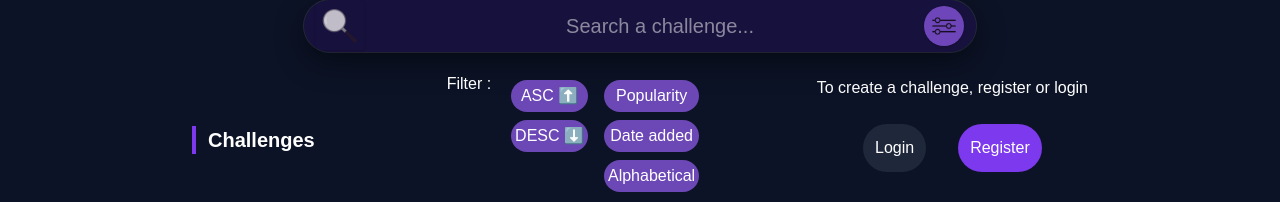
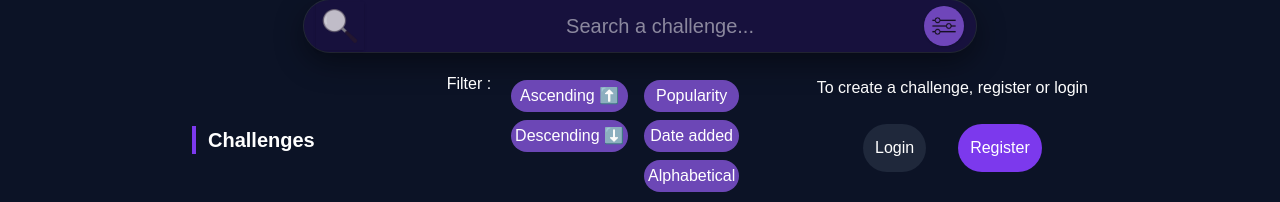
Before and after one commit to RomainLocatelli/challenge-arena, a Next.js app in the folder client/: page /challenges in a window 1280 px wide. Both pictures are taken after a click on the button 944 px from the left and 146 px from the top of the page. Shown: the part 120-322 px from the top of the page. Built offline with nearby package versions, Linux system fonts and the light colour scheme; no server answers.

Commit message:
(fix challenges page) small term fix for the challenge page filter, getting from ASC / DESC to Ascending / Descending for better comprehension

```diff
--- a/client/src/app/challenges/page.tsx
+++ b/client/src/app/challenges/page.tsx
@@ -269,7 +269,7 @@ export default function ChallengesPage() {
                   }}
                   className="bg-(--button-game-challenge) hover:bg-(--button-game-challenge-hover) rounded-4xl p-1"
                 >
-                  ASC ⬆️
+                  Ascending ⬆️
                 </button>
                 <button
                   type="button"
@@ -278,7 +278,7 @@ export default function ChallengesPage() {
                   }}
                   className="bg-(--button-game-challenge) hover:bg-(--button-game-challenge-hover) rounded-4xl p-1"
                 >
-                  DESC ⬇️
+                  Descending ⬇️
                 </button>
               </div>
               <div className="gap-2 m-2 flex flex-col">
```
